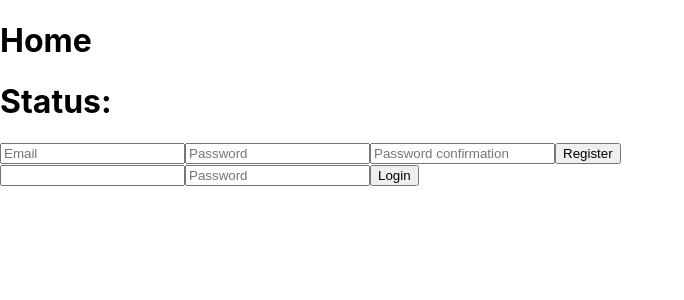
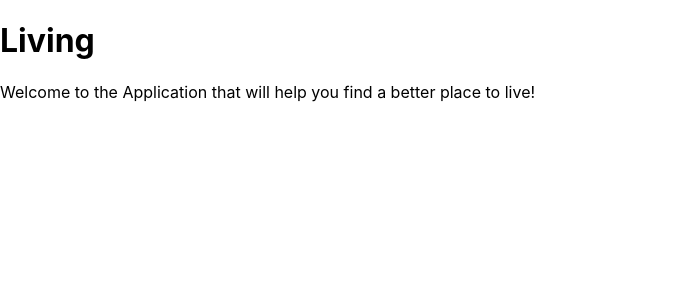
Before and after one commit to Jalabre1995/Living, a React (Create React App) app in the folder living/: page / in a window 1280 px wide. Shown: the top 300 px of the page, without its empty margins (0-684 px from the left). Built offline with nearby package versions, Linux system fonts and the light colour scheme.

Commit message:
home page

```diff
--- a/living/package.json
+++ b/living/package.json
@@ -9,6 +9,7 @@
     "axios": "^0.19.2",
     "react": "^16.13.1",
     "react-dom": "^16.13.1",
+    "react-mdl": "^2.1.0",
     "react-router-dom": "^5.1.2"
   },
   "scripts": {
--- a/living/src/Components/Home.js
+++ b/living/src/Components/Home.js
@@ -1,24 +1,18 @@
 import React, {Component} from 'react';
-import Registration from './auth/Registration';
-import Login from './auth/Login';
 import './css/Home.css';
 
 export default class Home extends Component {
-    constructor(props) {
-        super(props);
-        this.handleSuccessfulAuth = this.handleSuccessfulAuth.bind(this);
-    }
-    handleSuccessfulAuth(data) {
-        this.props.handleLogin(data);
-        this.props.history.push('/dashboard');
-    }
+
+
     render() {
         return(
-            <div>
-            <h1>Home</h1>
-            <h1>Status: {this.props.loggedInStatus}</h1>
-            <Registration handleSuccessfulAuth={this.handleSuccessfulAuth} />
-            <Login handleSuccessfulAuth ={this.handleSuccessfulAuth} />
+            <div className="home">
+
+            <h1 className="header">Living</h1>
+
+            <p className="quote">Welcome to the Application that will help you find a better place to live!</p>
+
+
             </div>
         )
     }
```
Also changed, not shown: 1 other file (tests, documents, lock files or other folders).
